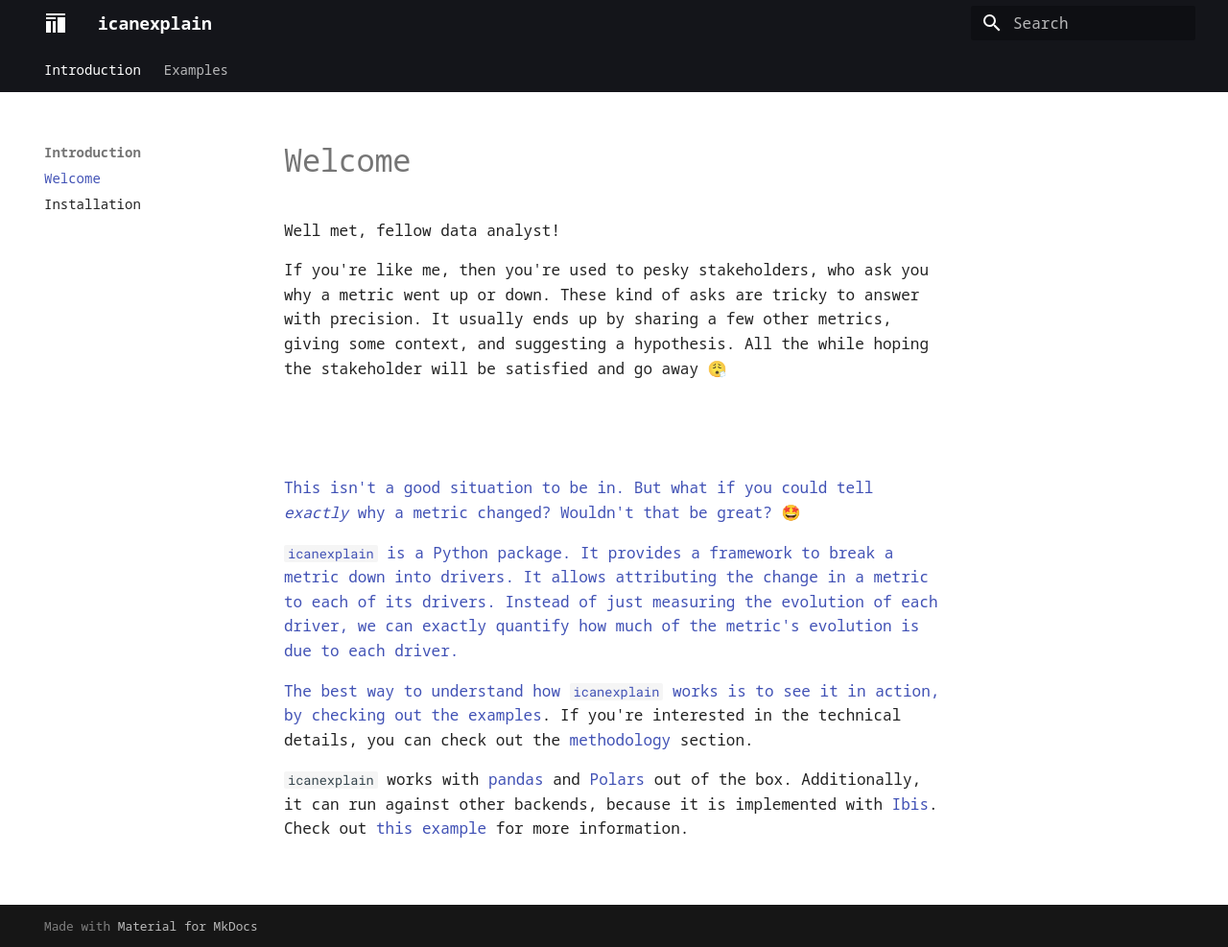
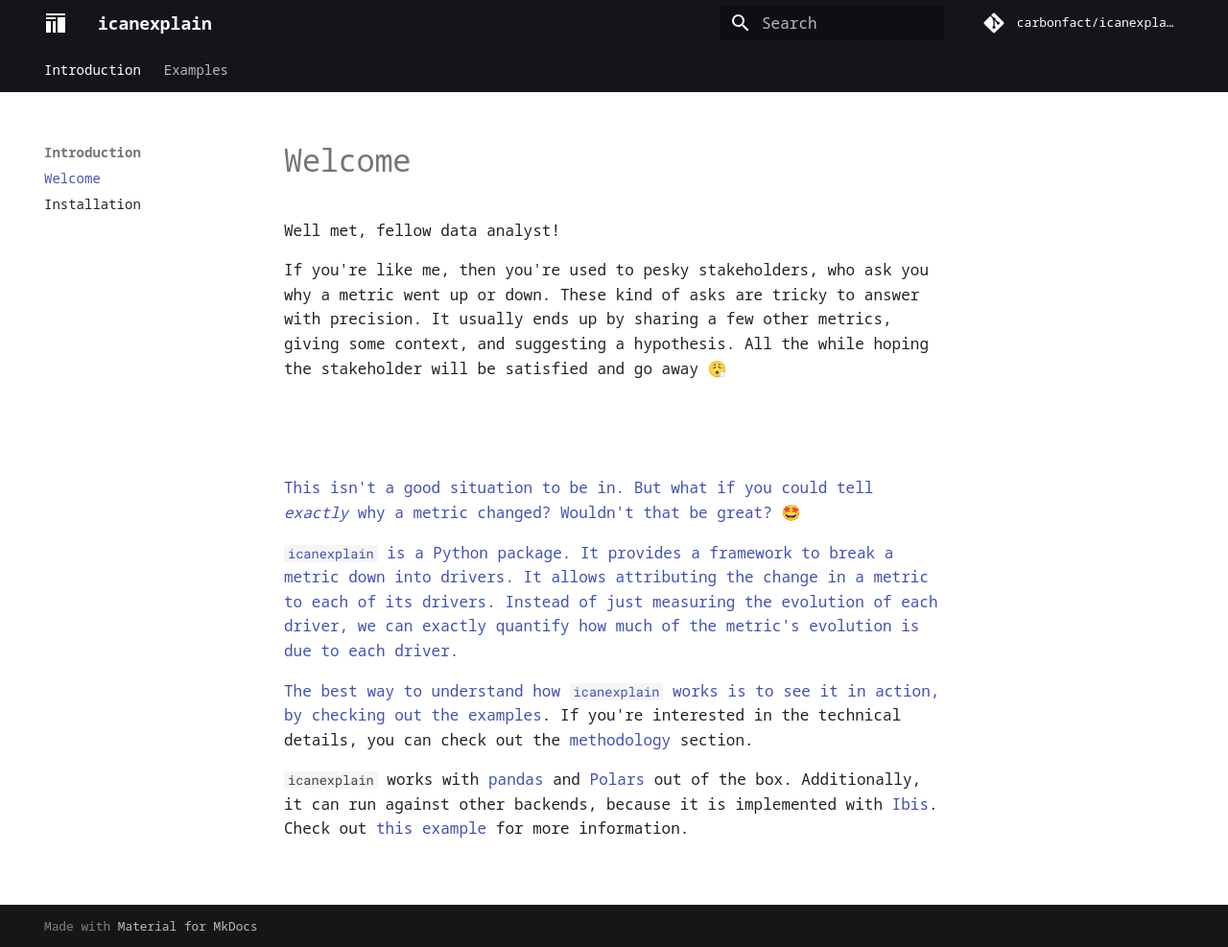
Before and after one commit to carbonfact/icanexplain, an MkDocs documentation site: the page built from docs/index.md, in a window 1280 px wide and 987 px high. Shown: the whole window at 96% size. Built offline with MkDocs 1.6.1 and Material for MkDocs 9.7.7, drawn with Linux system fonts in a browser that asks for light colours; a script that is not in the unit is left out; comment, search, counter and statistics services are not loaded.

Commit message:
Update mkdocs.yml

```diff
--- a/mkdocs.yml
+++ b/mkdocs.yml
@@ -1,4 +1,6 @@
 site_name: icanexplain
+repo_name: carbonfact/icanexplain
+repo_url: https://github.com/carbonfact/icanexplain
 
 nav:
   - Introduction:
```
